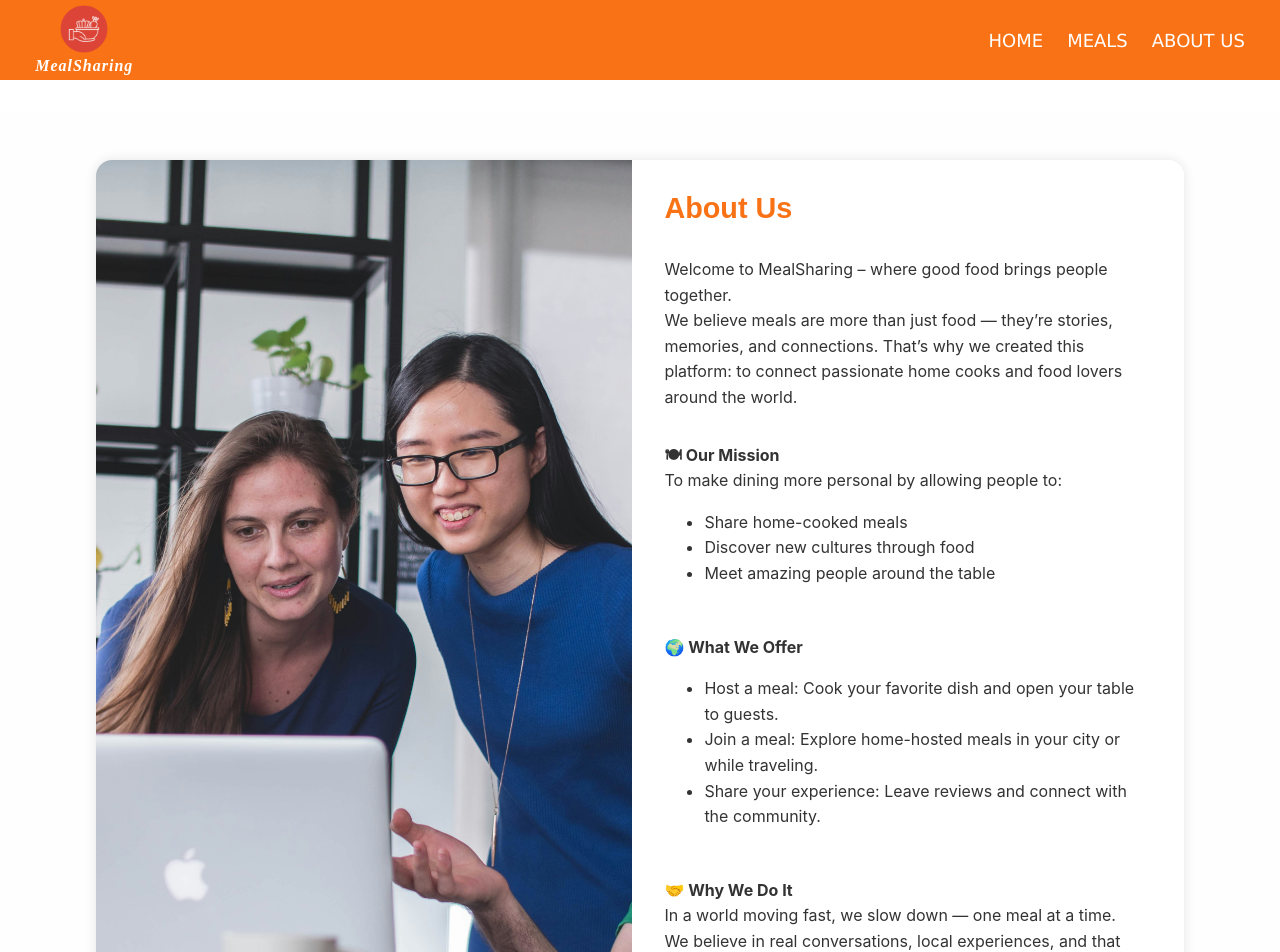
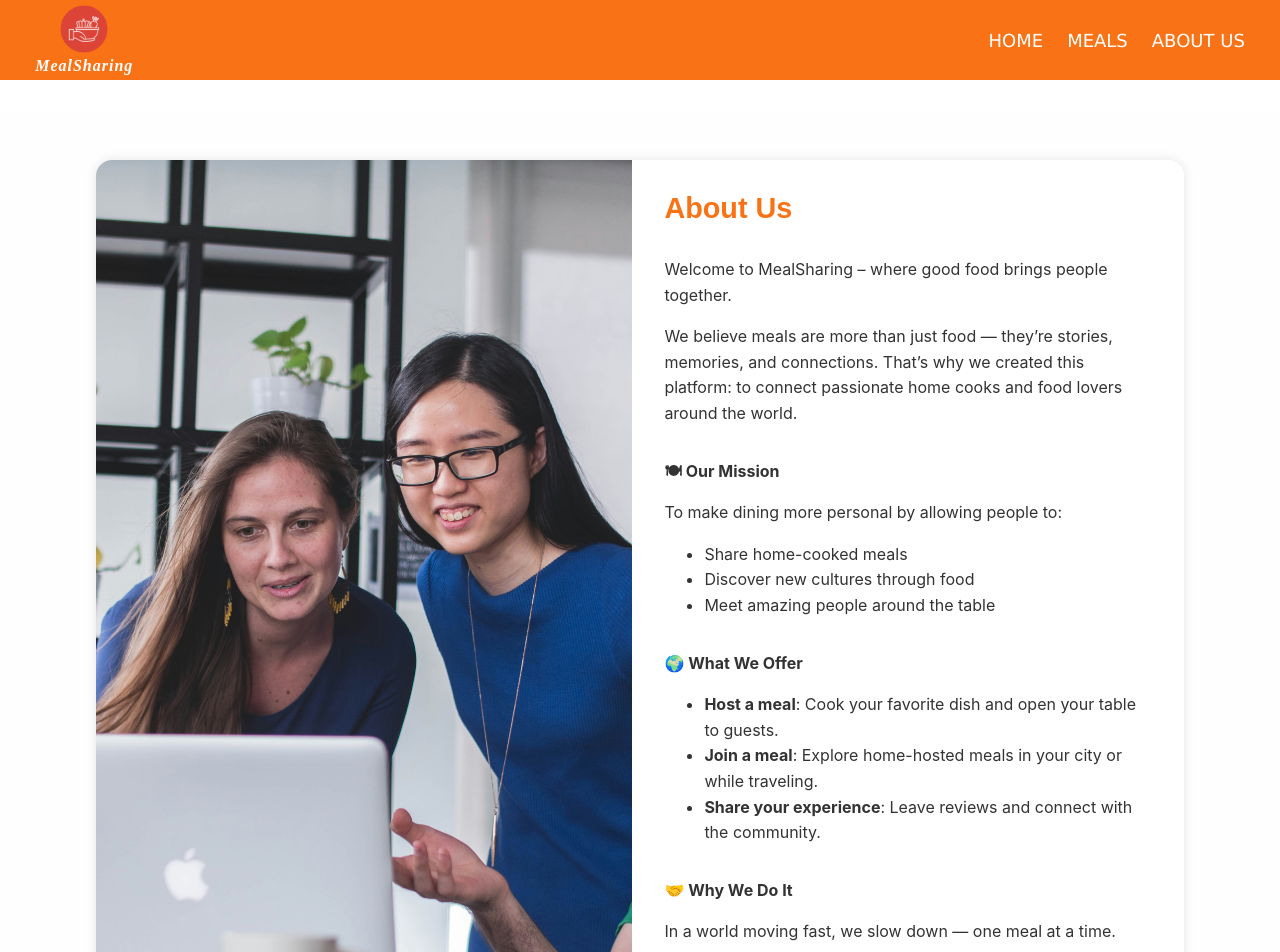
Before and after one commit to Zargarnejad/meal-sharing, a Next.js app in the folder app-next/: page /about-us in a window 1280 px wide. Shown: the top 952 px of the page. Built offline with nearby package versions, Linux system fonts and the light colour scheme.

Commit message:
Improve about us layout and styles

```diff
--- a/app-next/app/about-us/about.module.css
+++ b/app-next/app/about-us/about.module.css
@@ -1,11 +1,10 @@
-
 .aboutUsMainContainer {
   display: flex;
   justify-content: center;
   width: 100%;
   background-color: #fefefe;
   padding: 3rem 0;
-margin-top: 2rem;
+  margin-top: 2rem;
 }
 
 .aboutUsContainer {
@@ -21,7 +20,7 @@ margin-top: 2rem;
 .aboutUsLeftSide {
   width: 55%;
   background-image: url("/aboutUs.jpg");
-  background-size:cover;
+  background-size: cover;
   background-position: center;
   min-height: 25rem;
 }
@@ -42,7 +41,11 @@ margin-top: 2rem;
   color: #f97316;
 }
 
-.aboutUsRightSide p {
+.aboutUsRightSide div {
   font-size: 1rem;
   line-height: 1.6;
 }
+
+.aboutUsRightSide h4 {
+  margin-top: 1rem;
+}
--- a/app-next/app/about-us/page.js
+++ b/app-next/app/about-us/page.js
@@ -8,56 +8,56 @@ export default function AboutPage() {
           <div className={styles.aboutUsLeftSide}></div>
           <div className={styles.aboutUsRightSide}>
             <h2>About Us</h2>
+            <div>
               <p>
                 Welcome to MealSharing – where good food brings people together.
-              <br />
-              We believe meals are more than just food — they’re stories,
-              memories, and connections. That’s why we created this platform: to
-              connect passionate home cooks and food lovers around the world.
-              <br />
               </p>
               <p>
-              <b>🍽 Our Mission</b>
-              <br />
-              To make dining more personal by allowing people to:
+                We believe meals are more than just food — they’re stories,
+                memories, and connections. That’s why we created this platform:
+                to connect passionate home cooks and food lovers around the
+                world.
+              </p>
+            </div>
+            <div>
+              <h4>🍽 Our Mission</h4>
+              <p>To make dining more personal by allowing people to:</p>
               <ul>
                 <li>Share home-cooked meals</li>
                 <li>Discover new cultures through food</li>
                 <li>Meet amazing people around the table</li>
               </ul>
-            </p>
-            <p>
-              <b>🌍 What We Offer</b>
-              <br />
-
+            </div>
+            <div>
+              <h4>🌍 What We Offer</h4>
               <ul>
                 <li>
-                  Host a meal: Cook your favorite dish and open your table to
-                  guests.
+                  <b>Host a meal</b>: Cook your favorite dish and open your
+                  table to guests.
                 </li>
                 <li>
-                  Join a meal: Explore home-hosted meals in your city or while
-                  traveling.
+                  <b>Join a meal</b>: Explore home-hosted meals in your city or
+                  while traveling.
                 </li>
                 <li>
-                  Share your experience: Leave reviews and connect with the
-                  community.
+                  <b>Share your experience</b>: Leave reviews and connect with
+                  the community.
                 </li>
               </ul>
-            </p>
+            </div>
+            <div>
+              <h4>🤝 Why We Do It</h4>
+              <p>In a world moving fast, we slow down — one meal at a time.</p>
               <p>
-              <b>🤝 Why We Do It</b>
-              <br />
-              In a world moving fast, we slow down — one meal at a time.
-              <br />
                 We believe in real conversations, local experiences, and that
                 every shared bite is a chance to build something meaningful.
               </p>
-            <p>
+            </div>
+            <div>
               Whether you're a passionate cook or a curious guest — there's a
               seat at the table for you. Let's eat, connect, and share something
               unforgettable.
-            </p>
+            </div>
           </div>
         </div>
       </div>
```
Lines whose indentation alone changed are shown as unchanged.
